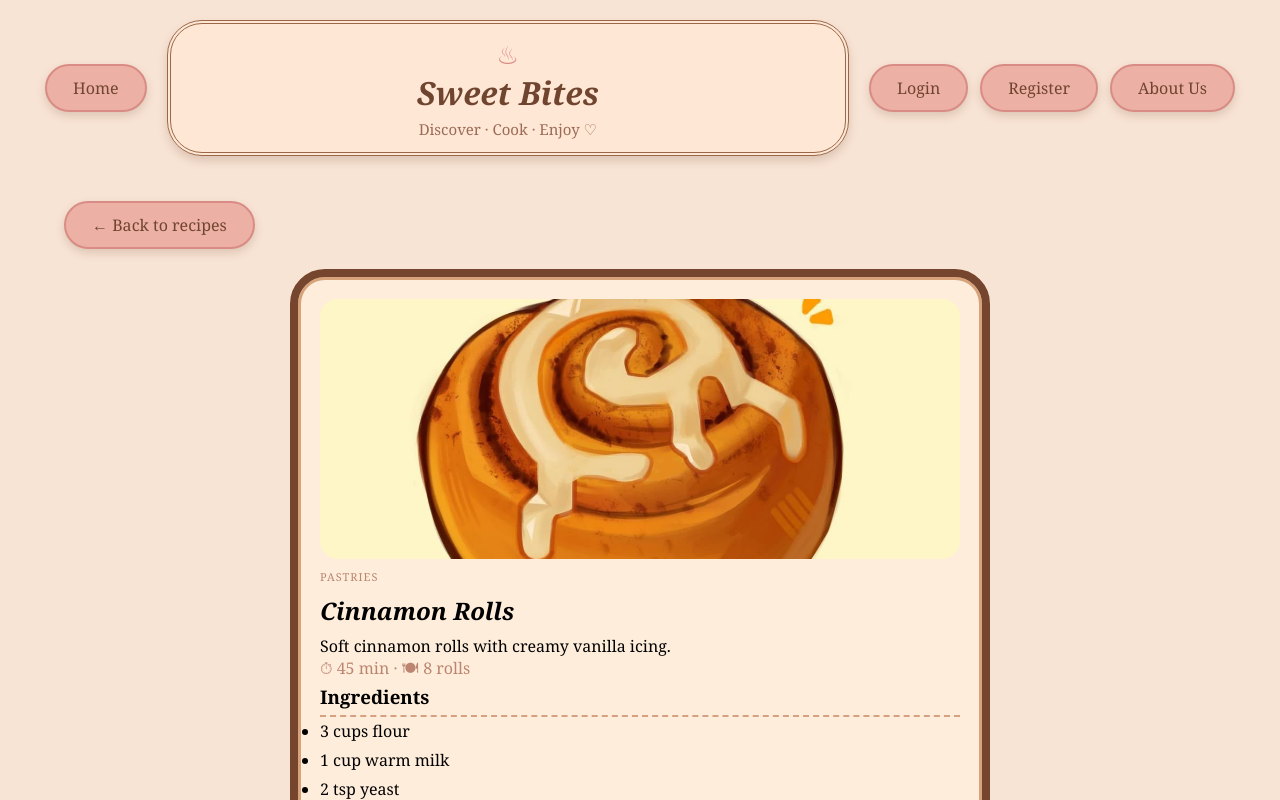
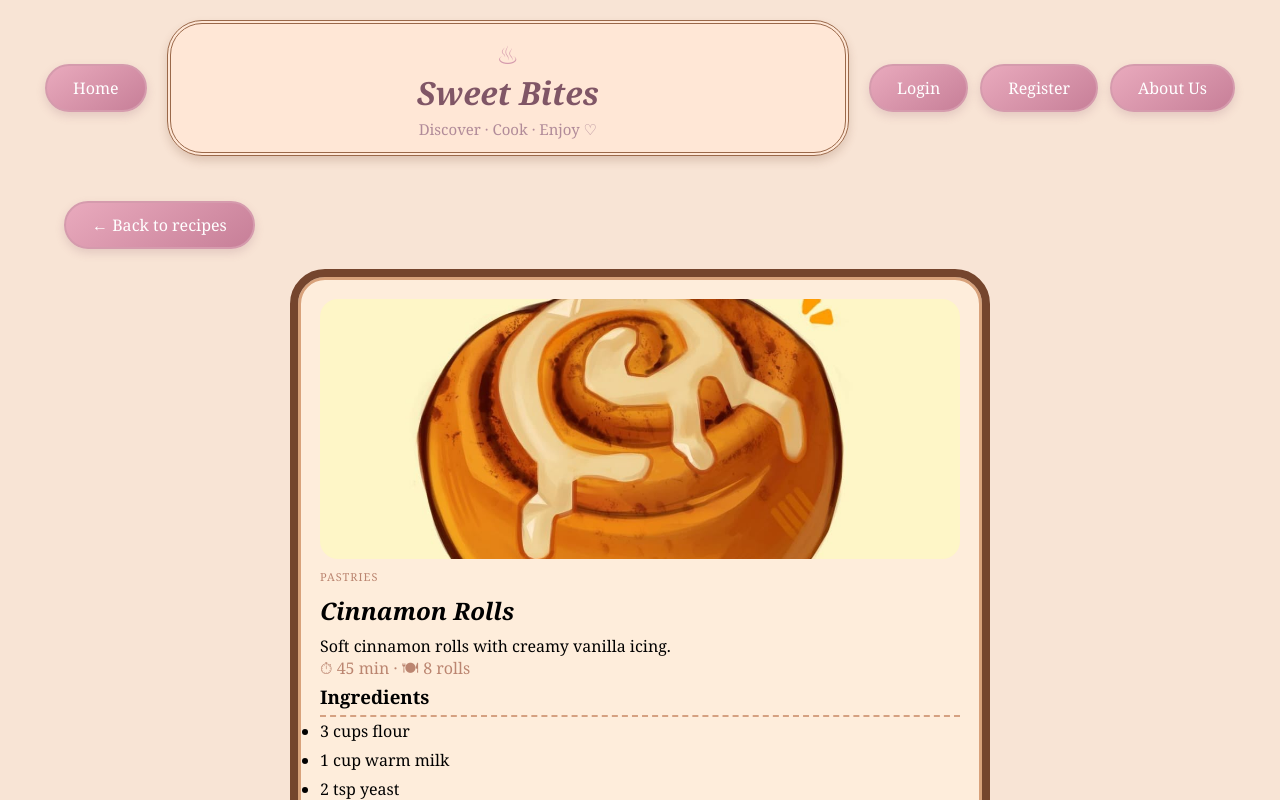
Before and after one commit to daniaabdalhady-droid/my-project, a React (Vite) app: page /recipe/1 in a window 1280 px wide. Shown: the top 800 px of the page. Built offline with nearby package versions, Linux system fonts and the light colour scheme.

Commit message:
update page

```diff
--- a/src/components/Navbar.css
+++ b/src/components/Navbar.css
@@ -16,19 +16,19 @@
 
 .cafe-logo h1 {
   margin: 0;
-  color: #70452f;
+  color: #805666;
   font-family: Georgia, serif;
   font-size: 32px;
 }
 
 .cafe-logo p {
   margin: 5px 0 0;
-  color: #9b6b55;
+  color: #b18b99;
 }
 
 .logo-icon {
   font-size: 25px;
-  color: #d98c85;
+  color: #d59bad;
 }
 
 .nav-links {
@@ -40,20 +40,20 @@
 .nav-link {
   display: inline-block;
   padding: 11px 26px;
-  background: #edb0a5;
-  border: 2px solid #d98c85;
+  background: linear-gradient(145deg, #e9aabd, #c77f98);
+  border: 2px solid #d59bad;
   border-radius: 50px;
-  color: #70452f;
+  color: white;
   font-size: 16px;
   font-family: Georgia, serif;
   text-decoration: none;
   white-space: nowrap;
-  box-shadow: 0 4px 10px #74452f33;
+  box-shadow: 0 4px 10px rgba(145, 91, 109, 0.2);
   transition: 0.3s;
 }
 
 .nav-link:hover {
-  background: #d98c85;
+  background: #c77f98;
   color: white;
   transform: translateY(-3px);
 }
```
